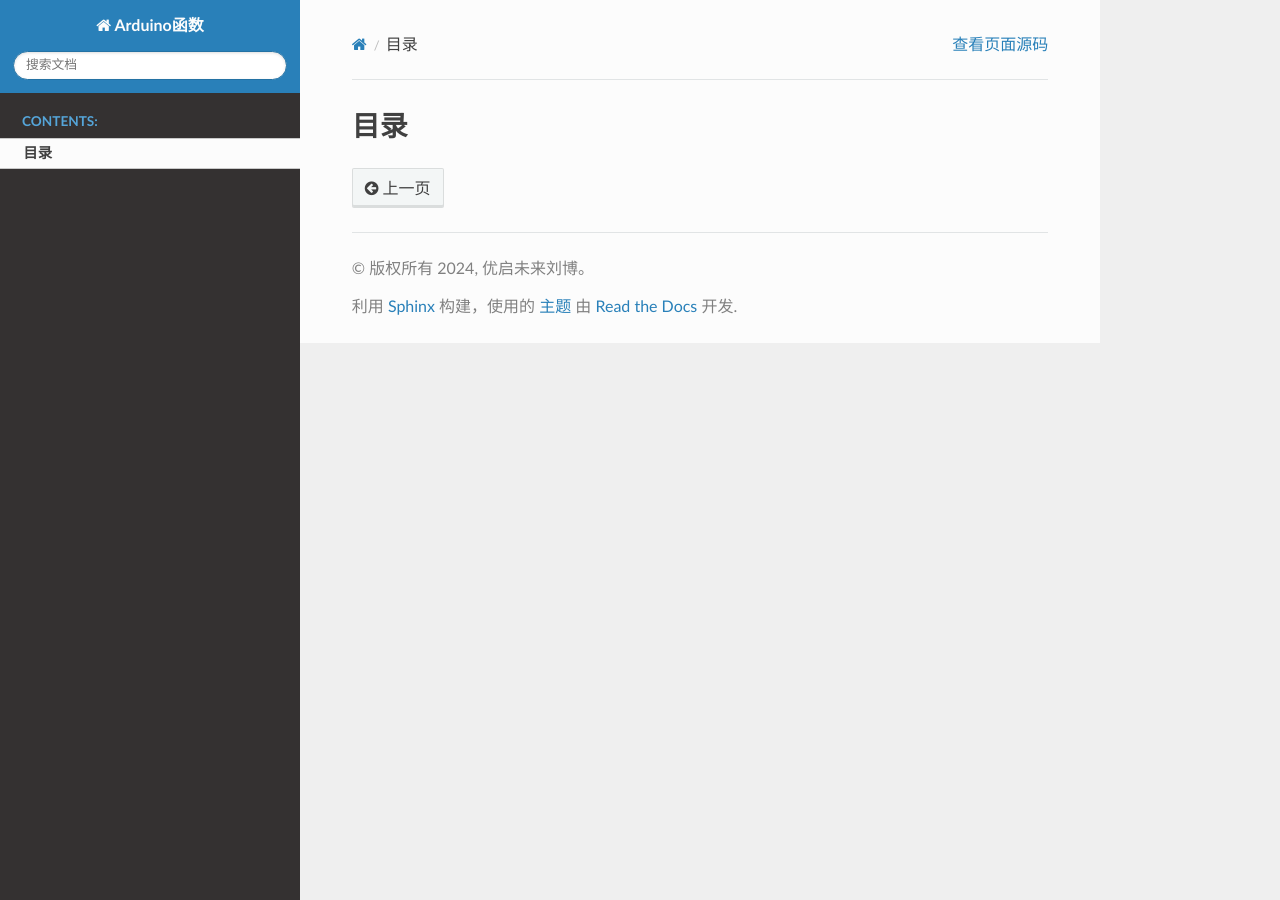
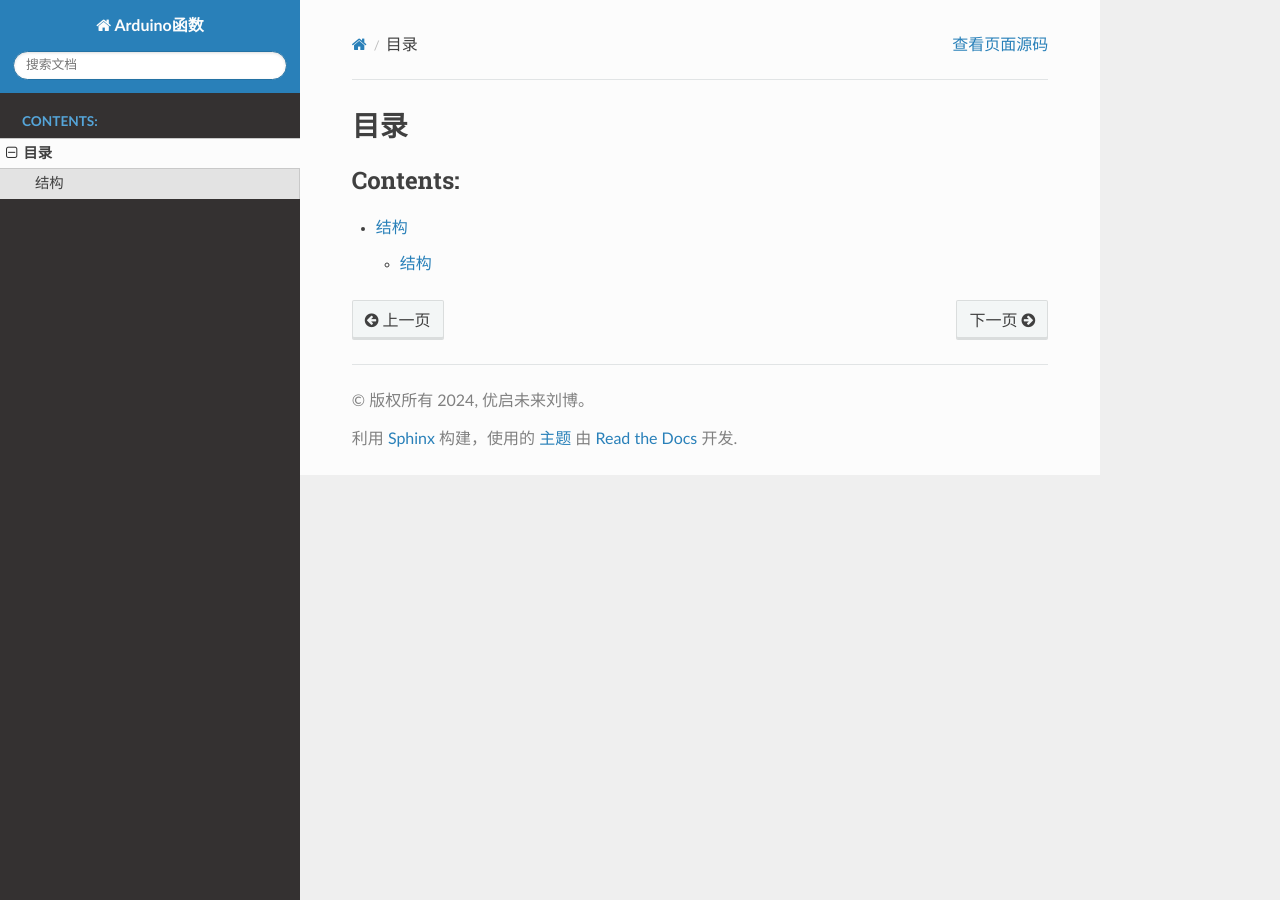
Before and after one commit to bobbycumt/sphinxdemo, a Sphinx documentation site: the page built from source/doc/index.rst, in a window 1280 px wide. Built offline with Sphinx 7.4.7 and the Read the Docs theme 2.0.0, drawn with Linux system fonts in a browser that asks for light colours; pages that are not in the unit, such as notebooks, are missing from menus.

Commit message:
Update index.rst

```diff
--- a/source/doc/index.rst
+++ b/source/doc/index.rst
@@ -5,4 +5,5 @@
    :maxdepth: 2
    :caption: Contents:
 
-   doc/index
+   结构/index
+   IO输入输出/index
```
